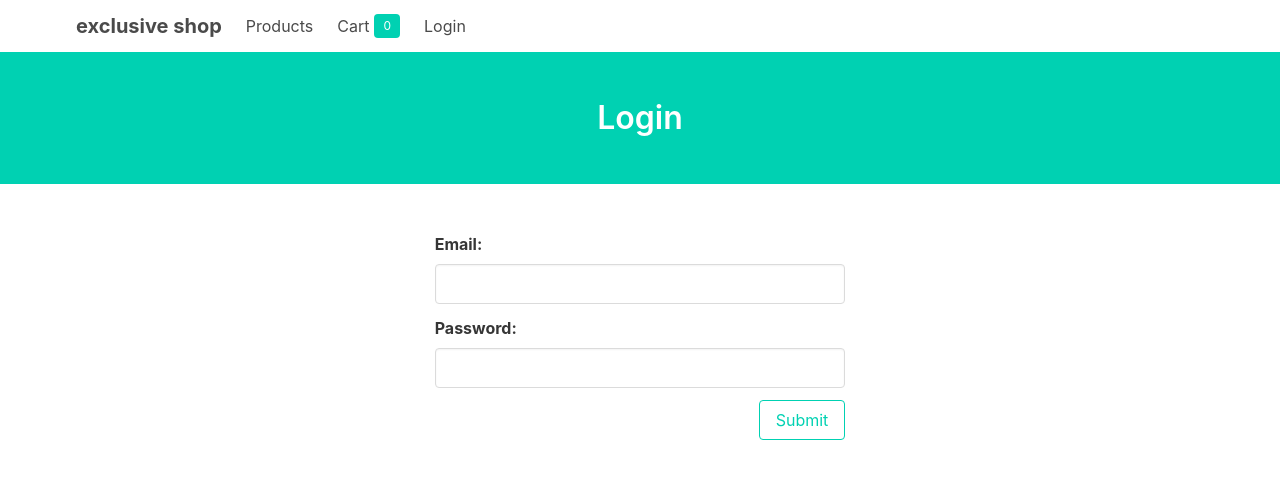
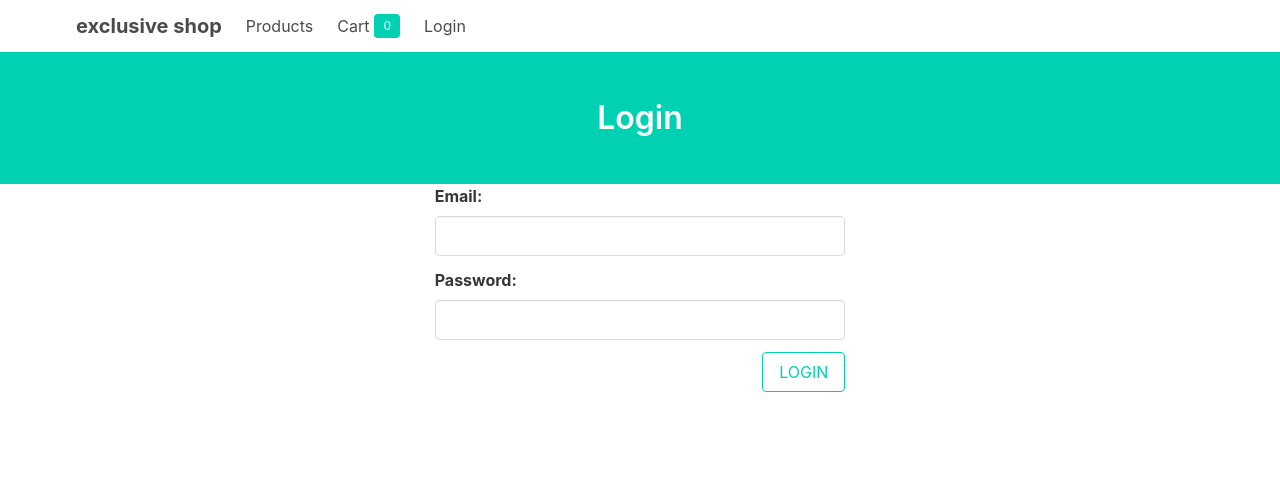
Before and after one commit to JJKOrlino/react-project, a React (Create React App) app in the folder e-commerce/: page /login in a window 1280 px wide. Shown: the top 478 px of the page. Built offline with nearby package versions, Linux system fonts and the light colour scheme; data requests are answered from the project's data file.

Commit message:
fixed layout

```diff
--- a/e-commerce/backend/db.json
+++ b/e-commerce/backend/db.json
@@ -39,7 +39,7 @@
     {
       "id": "bmfrurdkswtkfqsf15j",
       "name": "shoes",
-      "stock": 47,
+      "stock": 46,
       "price": 229.99,
       "shortDesc": "Runs true to size.",
       "description": "Limited quantities. Stock limited per size. Custom made, 100% eco-friendly by artist Andy Worhol."
@@ -48,7 +48,7 @@
       "id": "44pqpcna4gskol2edoh",
       "name": "Socks",
       "price": "9.99",
-      "stock": 58,
+      "stock": 57,
       "shortDesc": "Red-Yellow High ankle socks",
       "description": "100% wool. Features an embroidered design.\nFits US 8 - US 10"
     },
--- a/e-commerce/src/components/Login.js
+++ b/e-commerce/src/components/Login.js
@@ -12,7 +12,9 @@ class Login extends Component {
   }
 
   handleChange = e => this.setState( {
-    [e.target.name]: e.target.value, error: ""
+    [e.target.name]:
+      e.target.value,
+      error: ""
   });
 
   login = (e) => {
@@ -20,7 +22,7 @@ class Login extends Component {
 
     const { username, password } = this.state;
       if (!username || !password) {
-        return this.setState({ error: "Please fill in the blank" });
+        return this.setState({ error: "*Please fill in all fields*" });
     }
       this.props.context.login(username, password)
         .then((loggedIn) => {
@@ -38,37 +40,31 @@ class Login extends Component {
             <h4 className="title">Login</h4>
           </div>
         </div>
-        <br />
-        <br />
         <form onSubmit={this.login}>
           <div className="columns is-mobile is-centered">
             <div className="column is-one-third">
+
               <div className="field">
                 <label className="label">Email: </label>
                 <input
-                  className="input"
-                  type="email"
-                  name="username"
-                  onChange={this.handleChange}
+                  className="input" type="email" name="username" onChange={this.handleChange}
                 />
               </div>
+
               <div className="field">
                 <label className="label">Password: </label>
                 <input
-                  className="input"
-                  type="password"
-                  name="password"
-                  onChange={this.handleChange}
+                  className="input" type="password" name="password" onChange={this.handleChange}
                 />
+
               </div>
+
               {this.state.error && (
                 <div className="has-text-danger">{this.state.error}</div>
               )}
               <div className="field is-clearfix">
-                <button
-                  className="button is-primary is-outlined is-pulled-right"
-                >
-                  Submit
+                <button className="button is-primary is-outlined is-pulled-right">
+                  LOGIN
                 </button>
               </div>
             </div>
--- a/e-commerce/src/components/ProductItem.js
+++ b/e-commerce/src/components/ProductItem.js
@@ -4,31 +4,37 @@ const ProductItem = props => {
   const { product } = props;
   return (
     <div className="column is-half">
-      <div className="box">
-        <div className="media">
-          <div className="media-left">
-          </div>
-          <div className="media-content">
+      <div className="media-content">
+        <div className="box">
             <b style={{ textTransform: "capitalize" }}>
               {product.name}{" "}
-              <span className="tag is-primary">${product.price}</span>
+              <span className="tag is-primary">
+                ${product.price}
+              </span>
             </b>
             <div>{product.shortDesc}</div>
             {product.stock > 0 ? (
-              <small>{product.stock + " Available"}</small>
+              <small>
+                {product.stock + " Available"}
+              </small>
             ) : (
-              <small className="has-text-danger">Out Of Stock!</small>
+              <small className="has-text-danger">
+                Out Of Stock!
+              </small>
             )}
             <div className="is-clearfix">
               <button
                 className="button is-small is-outlined is-primary is-pulled-right"
                 onClick={() =>
-                  props.addToCart({ id: product.name, product, amount: 1 })
+                  props.addToCart({ id:
+                    product.name,
+                    product,
+                    amount: 1
+                  })
                 }
               >
                 + ADD TO CART
               </button>
-            </div>
           </div>
         </div>
       </div>
--- a/e-commerce/src/components/ProductList.js
+++ b/e-commerce/src/components/ProductList.js
@@ -21,9 +21,7 @@ const ProductList = props => {
             ))
           ) : (
             <div className="column">
-              <span className="title has-text-grey-light">
-                No products!
-              </span>
+              <span className="title has-text-grey-light">No products!</span>
             </div>
           )}
           </center>
```
